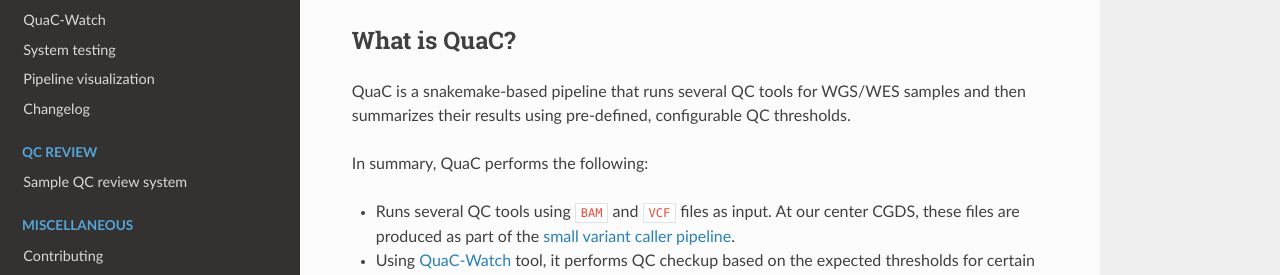
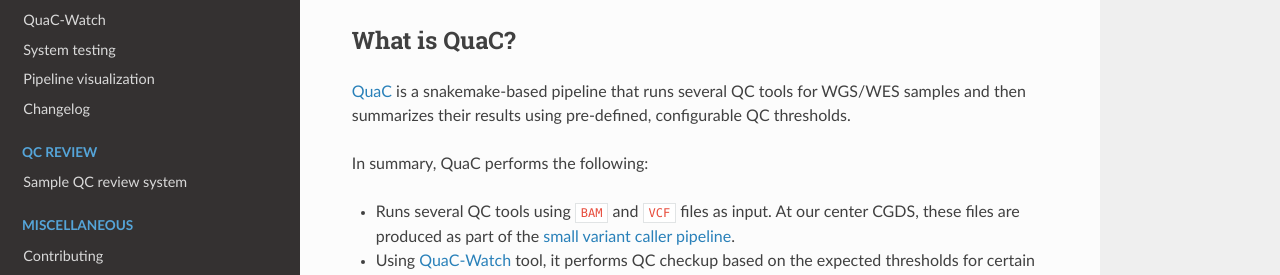
Before and after one commit to uab-cgds-worthey/quac, an MkDocs documentation site: the page built from docs/index.md, in a window 1280 px wide and 900 px high. Shown: the part 309-584 px from the top of the window. Built offline with MkDocs 1.6.1, drawn with Linux system fonts in a browser that asks for light colours; nearby versions of some CDN libraries; part of the change alters nothing that is shown.

```diff
--- a/docs/index.md
+++ b/docs/index.md
@@ -12,7 +12,7 @@
 
 ## What is QuaC?
 
-QuaC is a snakemake-based pipeline that runs several QC tools for WGS/WES samples and then summarizes their results
+[QuaC](https://github.com/uab-cgds-worthey/quac) is a snakemake-based pipeline that runs several QC tools for WGS/WES samples and then summarizes their results
 using pre-defined, configurable QC thresholds.
 
 In summary, QuaC performs the following:
```
